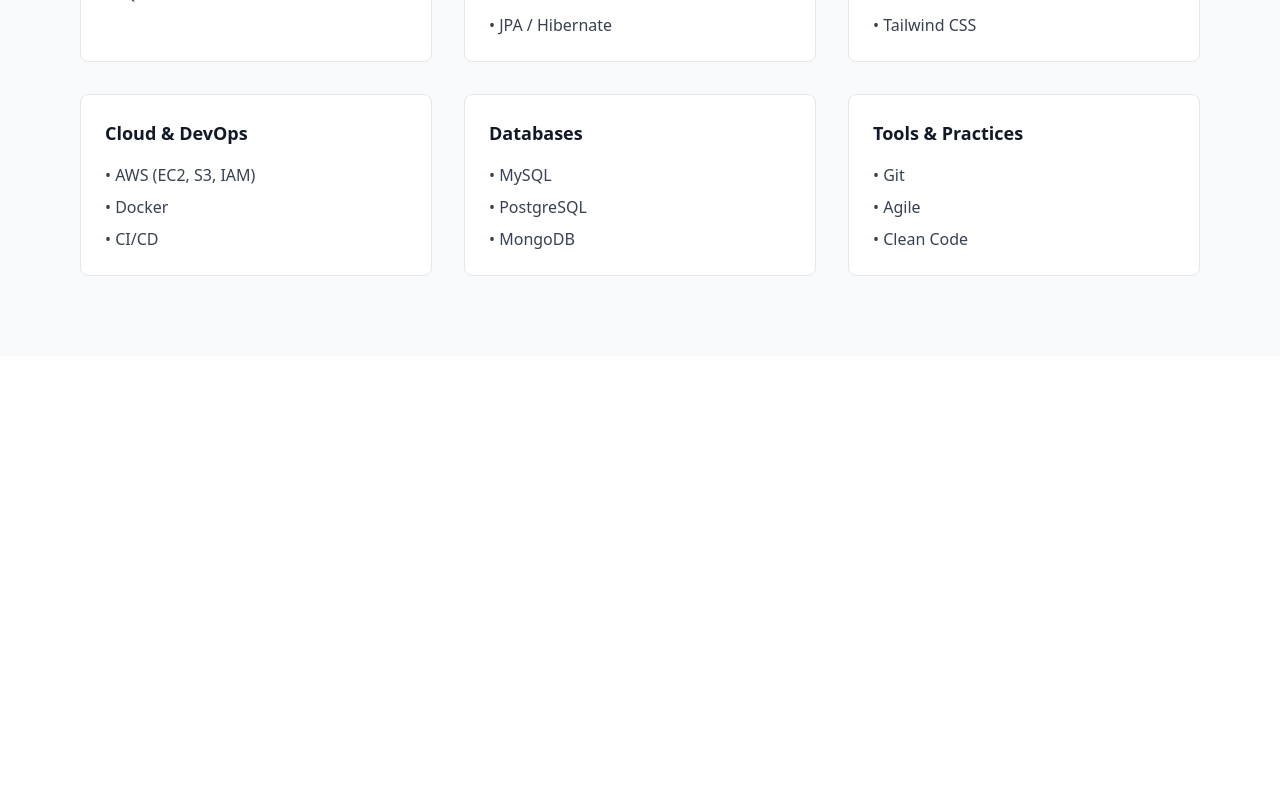
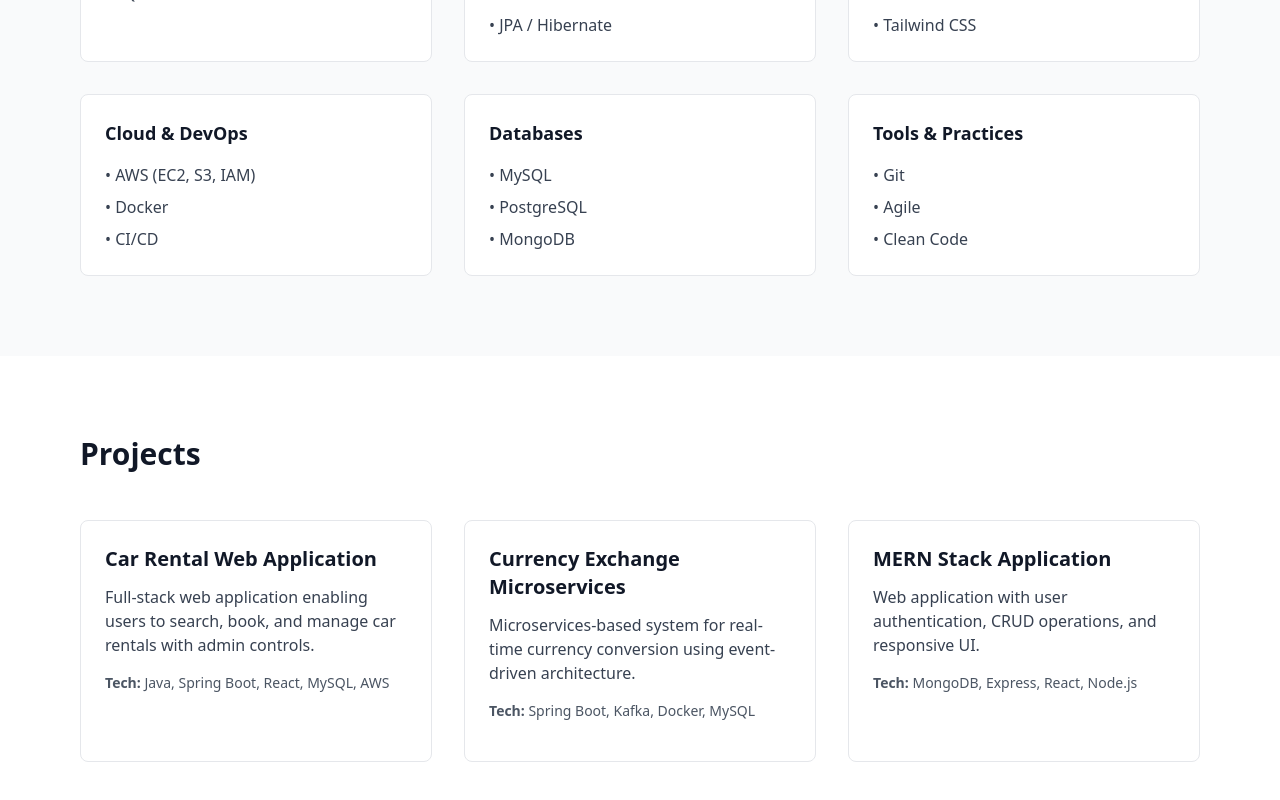
Before and after one commit to jaykumarbamania/My_Portfolio, a React (Vite) app: page / in a window 1280 px wide. Shown: the part 779-1579 px from the top of the page. Before the commit the page ends 1135 px from the top, so only its background shows below. Built offline with nearby package versions, Linux system fonts and the light colour scheme.

Commit message:
Added projects section

```diff
--- a/src/App.jsx
+++ b/src/App.jsx
@@ -1,5 +1,6 @@
 import Navbar from "./components/Navbar";
 import Hero from "./sections/Hero";
+import Projects from "./sections/Projects";
 import Skills from "./sections/Skills";
 
 function App() {
@@ -8,6 +9,7 @@ function App() {
       <Navbar />
       <Hero />
       <Skills />
+      <Projects />
     </>
   );
 }
--- /dev/null
+++ b/src/components/ProjectCard.jsx
@@ -0,0 +1,30 @@
+const ProjectCard = ({ title, description, tech, link }) => {
+  return (
+    <div className="border rounded-lg p-6 bg-white hover:shadow-md transition">
+      <h4 className="text-xl font-semibold text-gray-900 mb-3">
+        {title}
+      </h4>
+
+      <p className="text-gray-700 mb-4">
+        {description}
+      </p>
+
+      <p className="text-sm text-gray-600 mb-4">
+        <strong>Tech:</strong> {tech}
+      </p>
+
+      {link && (
+        <a
+          href={link}
+          target="_blank"
+          rel="noreferrer"
+          className="text-blue-600 font-medium hover:underline"
+        >
+          View Project →
+        </a>
+      )}
+    </div>
+  );
+};
+
+export default ProjectCard;
--- /dev/null
+++ b/src/sections/Projects.jsx
@@ -0,0 +1,45 @@
+import ProjectCard from "../components/ProjectCard";
+
+const projects = [
+  {
+    title: "Car Rental Web Application",
+    description:
+      "Full-stack web application enabling users to search, book, and manage car rentals with admin controls.",
+    tech: "Java, Spring Boot, React, MySQL, AWS",
+    link: ""
+  },
+  {
+    title: "Currency Exchange Microservices",
+    description:
+      "Microservices-based system for real-time currency conversion using event-driven architecture.",
+    tech: "Spring Boot, Kafka, Docker, MySQL",
+    link: ""
+  },
+  {
+    title: "MERN Stack Application",
+    description:
+      "Web application with user authentication, CRUD operations, and responsive UI.",
+    tech: "MongoDB, Express, React, Node.js",
+    link: ""
+  }
+];
+
+const Projects = () => {
+  return (
+    <section id="projects" className="py-20">
+      <div className="max-w-6xl mx-auto px-4">
+        <h3 className="text-3xl font-bold text-gray-900 mb-12">
+          Projects
+        </h3>
+
+        <div className="grid md:grid-cols-2 lg:grid-cols-3 gap-8">
+          {projects.map((project) => (
+            <ProjectCard key={project.title} {...project} />
+          ))}
+        </div>
+      </div>
+    </section>
+  );
+};
+
+export default Projects;
```
